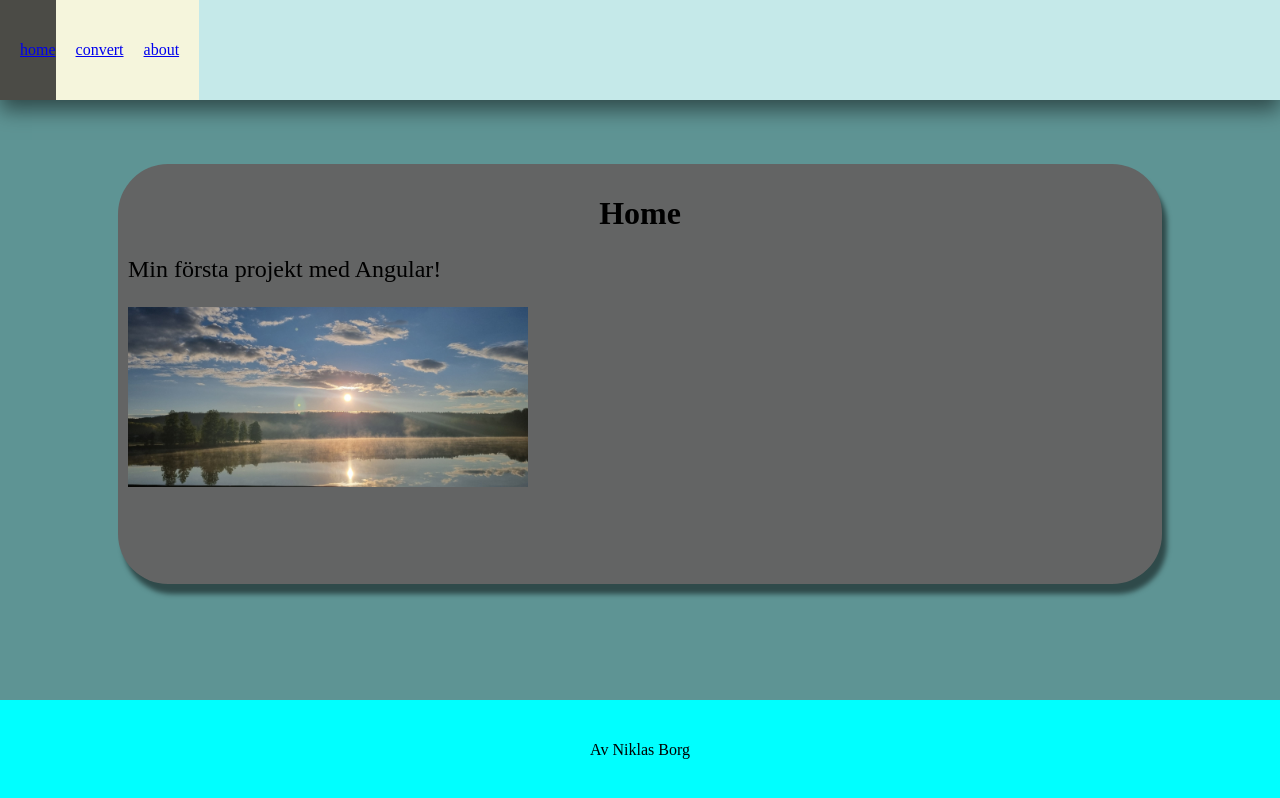
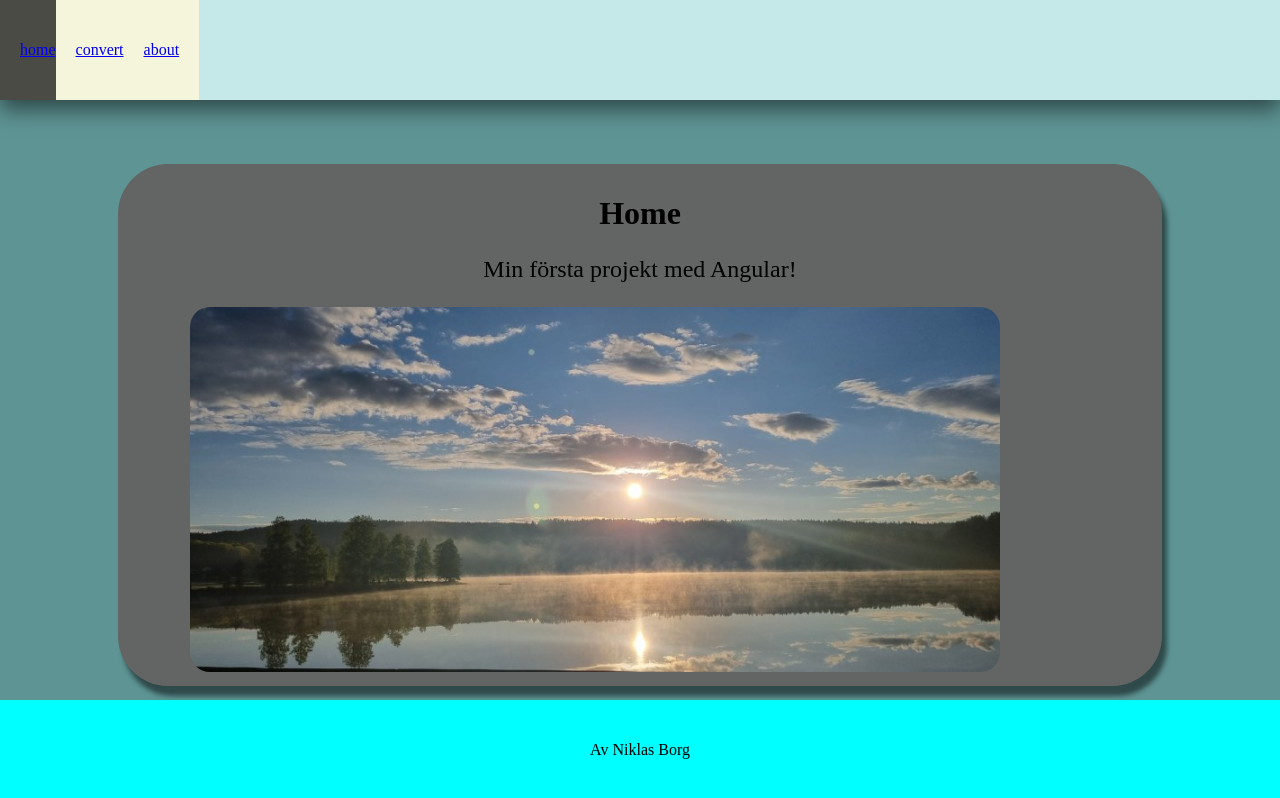
Before and after one commit to Nirren92/moment3dt208, an Angular app: page /home in a window 1280 px wide. Built offline with nearby package versions, Linux system fonts and the light colour scheme.

Commit message:
klart :)

```diff
--- a/src/app/home/home.component.html
+++ b/src/app/home/home.component.html
@@ -3,8 +3,12 @@
 
     <p>Min första projekt med Angular!</p>
 
-    <div class="testar" >
+
         <div class="container_img">
-            <img ngSrc="assets/img/bild11.jpg"  width="400" height="180" priority alt="bild på sjö">
-        </div>
+            <picture>
+                <source srcset="assets/img/bild11Large.jpg" media="(min-width: 800px)">
+                <source srcset="assets/img/bild11.jpg" media="(max-width: 799px)">
+                <img src="assets/img/bild11.jpg"   alt="bild på sjö">
+            </picture>
+
     </div>
--- a/src/app/home/home.component.scss
+++ b/src/app/home/home.component.scss
@@ -1,24 +1,22 @@
 p
 {
     font-size: clamp(15px, 2vw, 24px);
+    text-align: center;
 }
 
-testar
+
+.container_img
 {
     display: flex;
     justify-content: center;
     align-items: center;
-    flex-direction: column;
     margin-top: 20px;
-position: relative;
-    .container_img
+    width: 100%;
+    img
     {
 
-        img
-        {
+        border-radius: 20px;
 
-            border-radius: 20px;
-            object-fit: "contain"
-        }
+        width: 90%;
     }
 }
--- a/src/styles.scss
+++ b/src/styles.scss
@@ -13,7 +13,6 @@ main
 
 
     .container {
-
 
         margin: auto;
         margin-top: 5%;
```
Also changed, not shown: src/assets/img/bild11.jpg, src/assets/img/bild11Large.jpg (added).
